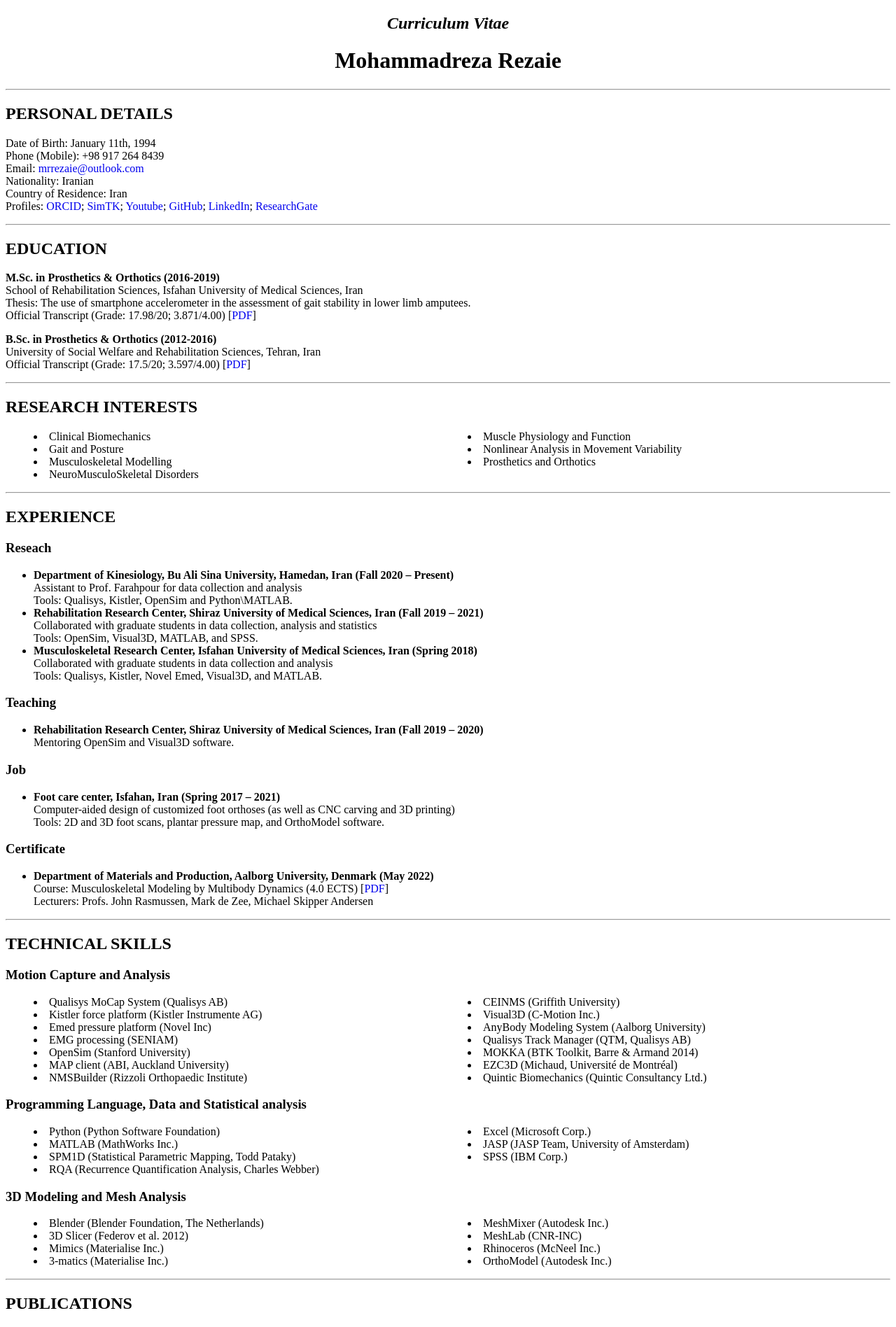
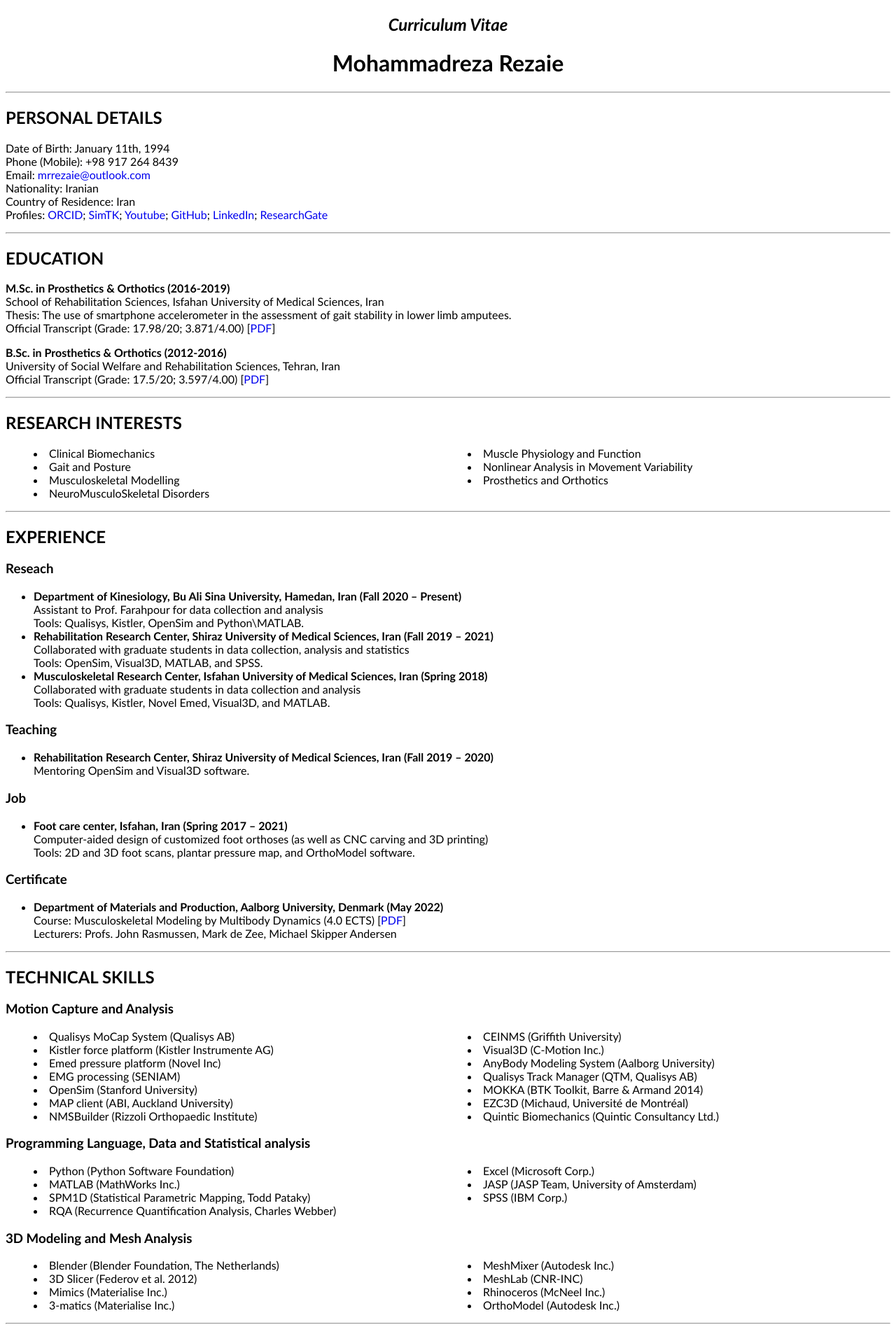
Before and after one commit to mrrezaie/mrrezaie.github.io, a Jekyll site: the page cv.html, which Jekyll copies as it is, in a window 1280 px wide. Shown: the top 1896 px of the page at 70% size. Built offline with Jekyll 4.4.1, drawn with Linux system fonts in a browser that asks for light colours.

Commit message:
Update cv.html

```diff
--- a/cv.html
+++ b/cv.html
@@ -4,7 +4,7 @@
 			<title>CV - mrrezaie</title>
 			<meta name="Author" content="Mohammadreza Rezaie" />
 			<style  type="text/css">
-/*				body {font-family:arial;}*/
+				body {font-family: Calibri, sans-serif;}
 				#double {
 					list-style-type: disc;
 					-webkit-columns: 2;
```
